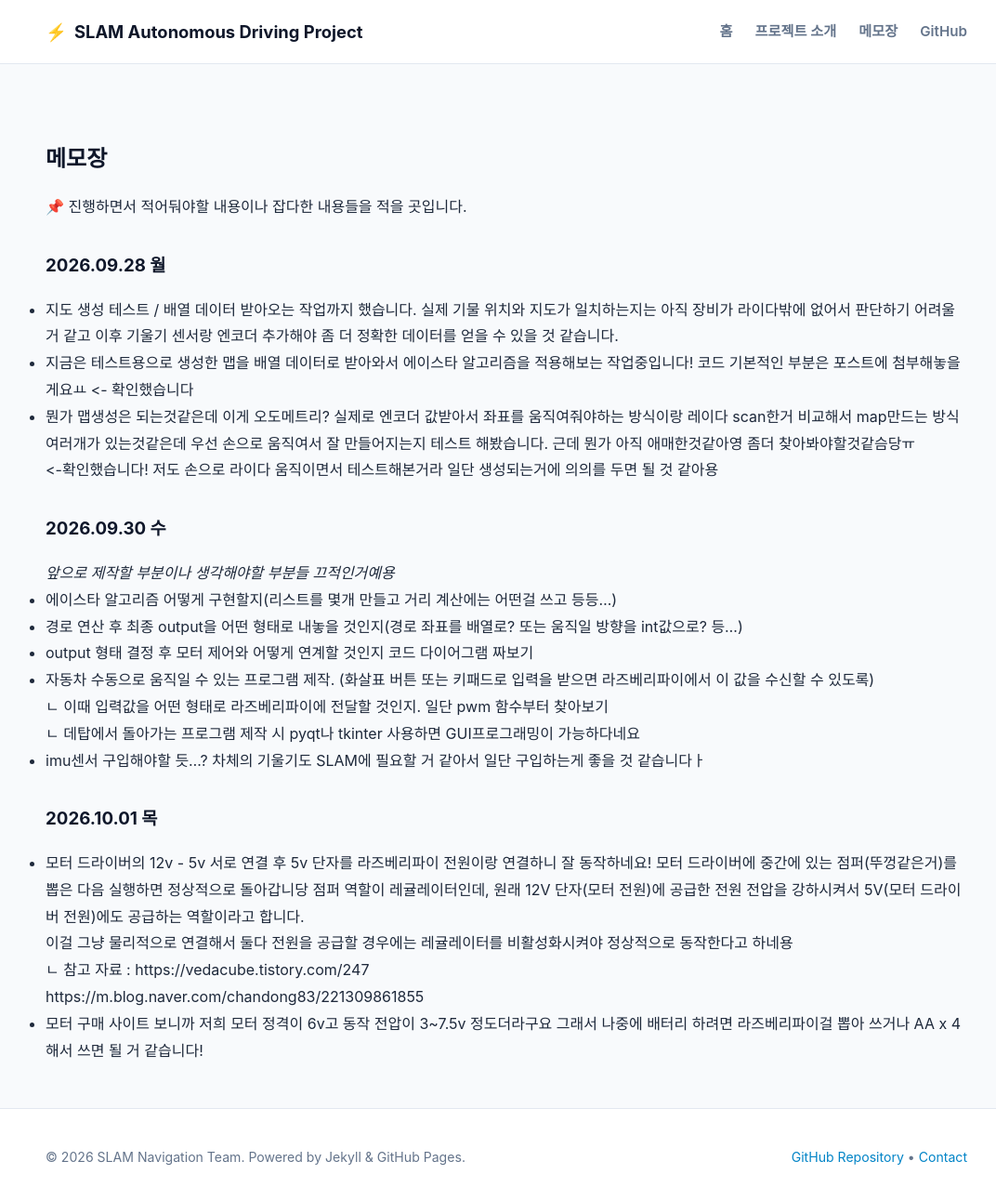
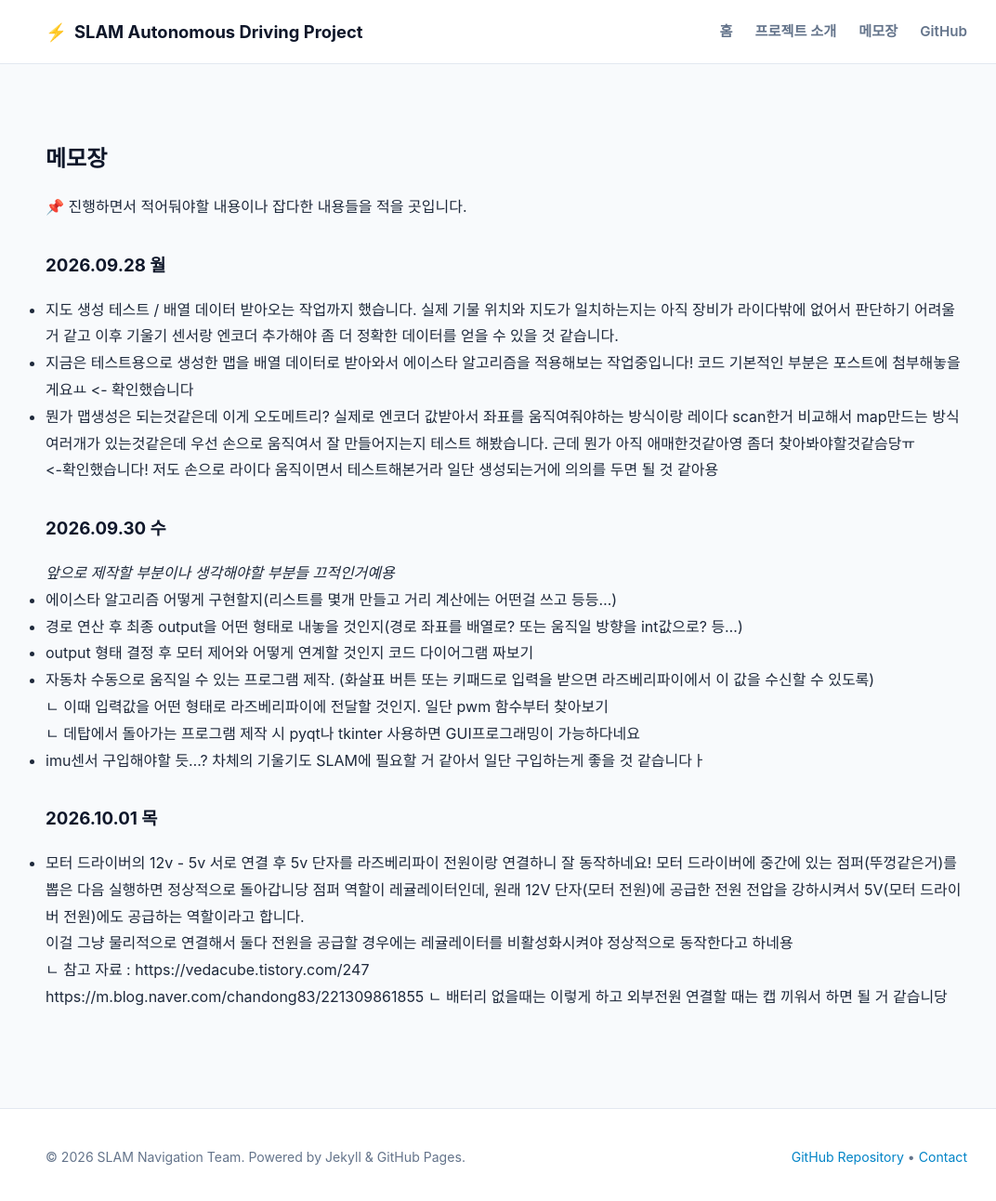
Before and after one commit to slam-navigation-project/slam-navigation-site, a Jekyll site: the page built from memo.md, in a window 1280 px wide and 1297 px high. Shown: the top 1292 px of the window at 93% size, without its empty margins (95-1167 px from the left). Built offline with Jekyll 4.4.1, drawn with Linux system fonts in a browser that asks for light colours; some web fonts are replaced.

Commit message:
Update memo.md

```diff
--- a/memo.md
+++ b/memo.md
@@ -32,4 +32,4 @@ permalink: /memo/
   이걸 그냥 물리적으로 연결해서 둘다 전원을 공급할 경우에는 레귤레이터를 비활성화시켜야 정상적으로 동작한다고 하네용<br />
   ㄴ 참고 자료 : https://vedacube.tistory.com/247<br />
                  https://m.blog.naver.com/chandong83/221309861855
-- 모터 구매 사이트 보니까 저희 모터 정격이 6v고 동작 전압이 3~7.5v 정도더라구요 그래서 나중에 배터리 하려면 라즈베리파이걸 뽑아 쓰거나 AA x 4 해서 쓰면 될 거 같습니다!
+  ㄴ 배터리 없을때는 이렇게 하고 외부전원 연결할 때는 캡 끼워서 하면 될 거 같습니당
```
